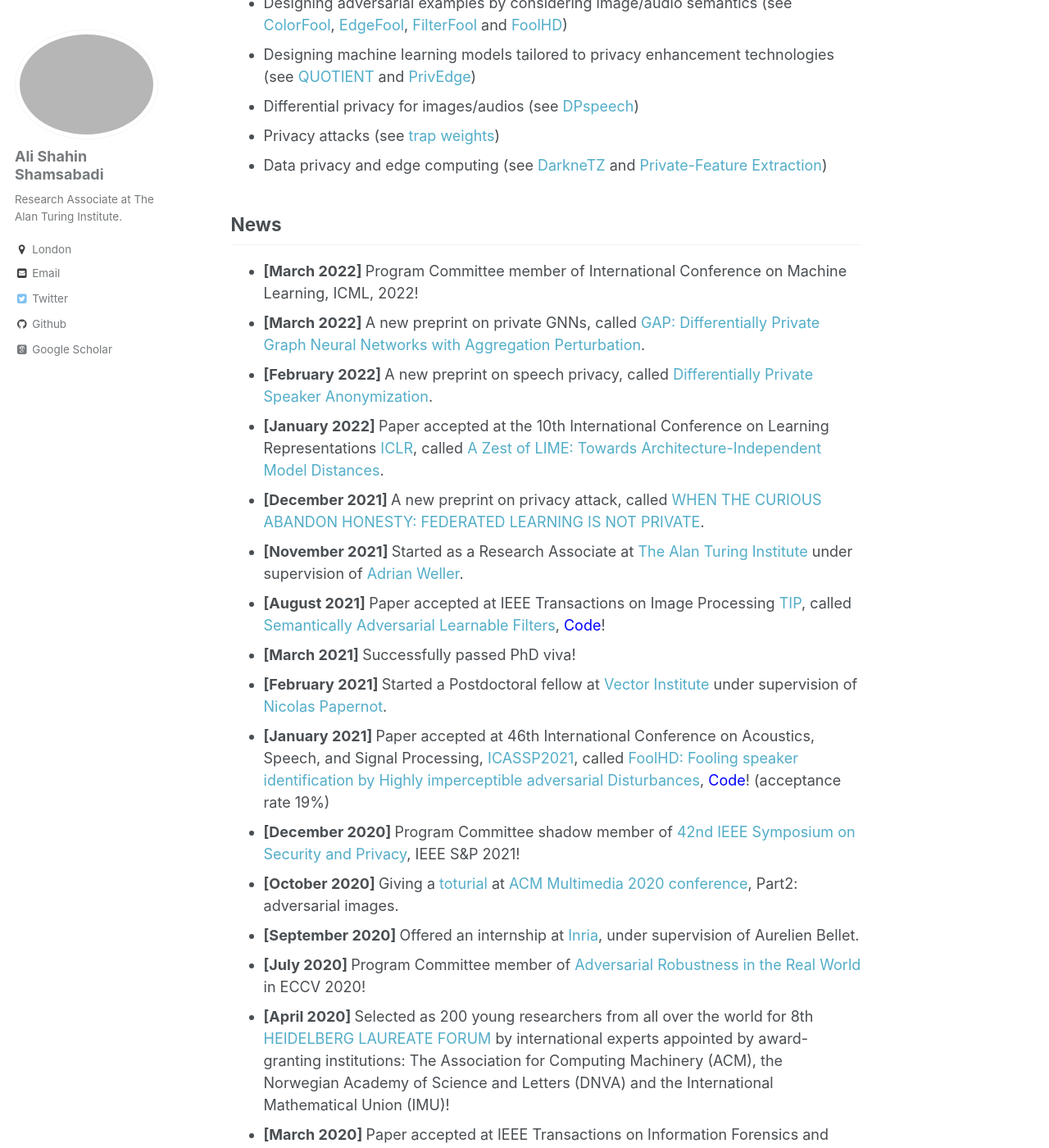
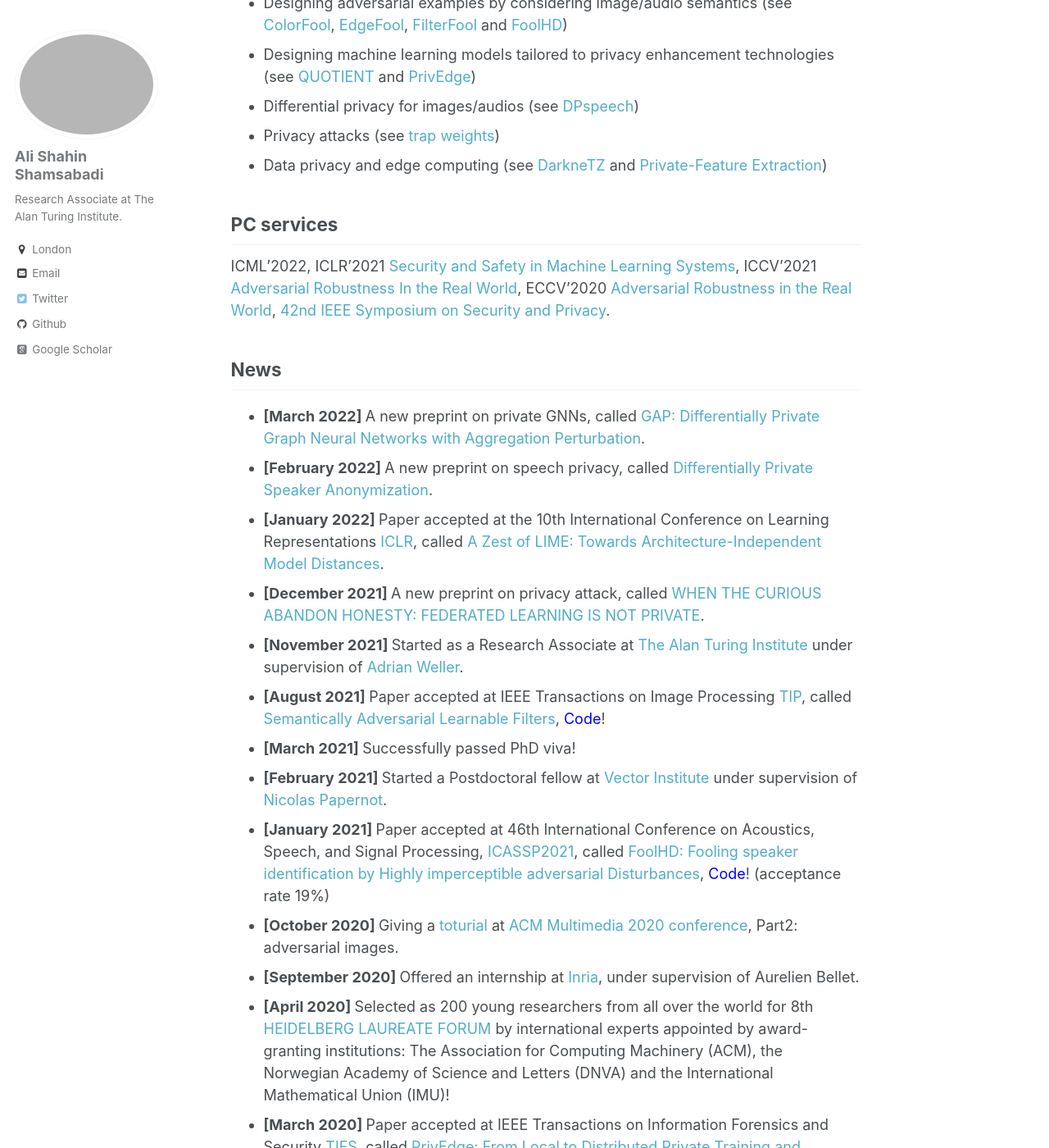
Before and after one commit to AliShahin/AliShahin.github.io, a Jekyll site: the page built from _pages/about.md, in a window 1280 px wide and 1400 px high, scrolled down 640 px. Shown: the whole window at 82% size. Built offline with Jekyll 4.4.1, drawn with Linux system fonts in a browser that asks for light colours; some web fonts are replaced.

Commit message:
Update about.md

```diff
--- a/_pages/about.md
+++ b/_pages/about.md
@@ -21,9 +21,11 @@ My research interests and recent works include:
 - Privacy attacks (see [trap weights](https://arxiv.org/pdf/2112.02918.pdf))
 - Data privacy and edge computing (see [DarkneTZ](https://arxiv.org/pdf/2004.05703) and [Private-Feature Extraction](https://arxiv.org/pdf/1802.03151.pdf))
 
+## PC services
+ICML'2022, ICLR'2021 [Security and Safety in Machine Learning Systems](https://aisecure-workshop.github.io/aml-iclr2021/committee), ICCV'2021 [Adversarial Robustness In the Real World](https://iccv21-adv-workshop.github.io), ECCV'2020 [Adversarial Robustness in the Real World](https://eccv20-adv-workshop.github.io), [42nd IEEE Symposium on Security and Privacy](http://www.ieee-security.org/TC/SP2021/cfpapers.html).
+
 
 ## News
-- <b> [March 2022] </b> Program Committee member of International Conference on Machine Learning, ICML, 2022!
 - <b> [March 2022] </b> A new preprint on private GNNs, called [GAP: Differentially Private Graph Neural Networks with Aggregation Perturbation](https://arxiv.org/pdf/2203.00949.pdf).
 - <b> [February 2022] </b> A new preprint on speech privacy, called [Differentially Private Speaker Anonymization](https://arxiv.org/pdf/2202.11823.pdf).
 - <b> [January 2022] </b> Paper accepted at the 10th International Conference on Learning Representations [ICLR](https://iclr.cc), called [A Zest of LIME: Towards Architecture-Independent Model Distances](https://openreview.net/forum?id=OUz_9TiTv9j).
@@ -33,10 +35,8 @@ My research interests and recent works include:
 - <b> [March 2021] </b> Successfully passed PhD viva!
 - <b> [February 2021] </b> Started a Postdoctoral fellow at [Vector Institute](https://vectorinstitute.ai) under supervision of [Nicolas Papernot](https://www.papernot.fr).
 - <b> [January 2021] </b> Paper accepted at 46th International Conference on Acoustics, Speech, and Signal Processing, [ICASSP2021](https://2021.ieeeicassp.org), called [FoolHD: Fooling speaker identification by Highly imperceptible adversarial Disturbances](https://arxiv.org/pdf/2011.08483.pdf), [<font color="blue">Code</font>](https://fsepteixeira.github.io/FoolHD/)! (acceptance rate 19%)
-- <b> [December 2020]  </b> Program Committee shadow member of [42nd IEEE Symposium on Security and Privacy](http://www.ieee-security.org/TC/SP2021/cfpapers.html), IEEE S&P 2021!
 - <b> [October 2020] </b> Giving a [toturial](http://cis.eecs.qmul.ac.uk/privacymultimedia.html) at [ACM Multimedia 2020 conference](https://2020.acmmm.org), Part2: adversarial images.
 - <b> [September 2020] </b> Offered an internship at [Inria](https://www.inria.fr/en/centre-inria-lille-nord-europe), under supervision of Aurelien Bellet.
-- <b> [July 2020]  </b> Program Committee member of [Adversarial Robustness in the Real World](https://eccv20-adv-workshop.github.io) in ECCV 2020!
 - <b> [April 2020] </b> Selected as 200 young researchers from all over the world for 8th [HEIDELBERG LAUREATE FORUM](https://www.heidelberg-laureate-forum.org/about-us.html) by international experts appointed by award-granting institutions: The Association for Computing Machinery (ACM), the Norwegian Academy of Science and Letters (DNVA) and the International Mathematical Union (IMU)!
 - <b> [March 2020] </b> Paper accepted at IEEE Transactions on Information Forensics and Security [TIFS](https://ieeexplore.ieee.org/xpl/RecentIssue.jsp?punumber=10206), called [PrivEdge: From Local to Distributed Private Training and Prediction](https://arxiv.org/pdf/2004.05574.pdf), [<font color="blue">Code</font>](https://github.com/smartcameras/PrivEdge)! (impact factor 6.2)
 - <b> [March 2020] </b> Paper accepted at IEEE Transactions on Multimedia [TMM](https://ieeexplore.ieee.org/xpl/RecentIssue.jsp?punumber=6046), called [Exploiting Vulnerabilities of Deep Neural Networks for Privacy Protection](https://arxiv.org/pdf/2007.09766.pdf), [<font color="blue">Code</font>](https://github.com/smartcameras/RP-FGSM)! (impact factor 5.5)
```
